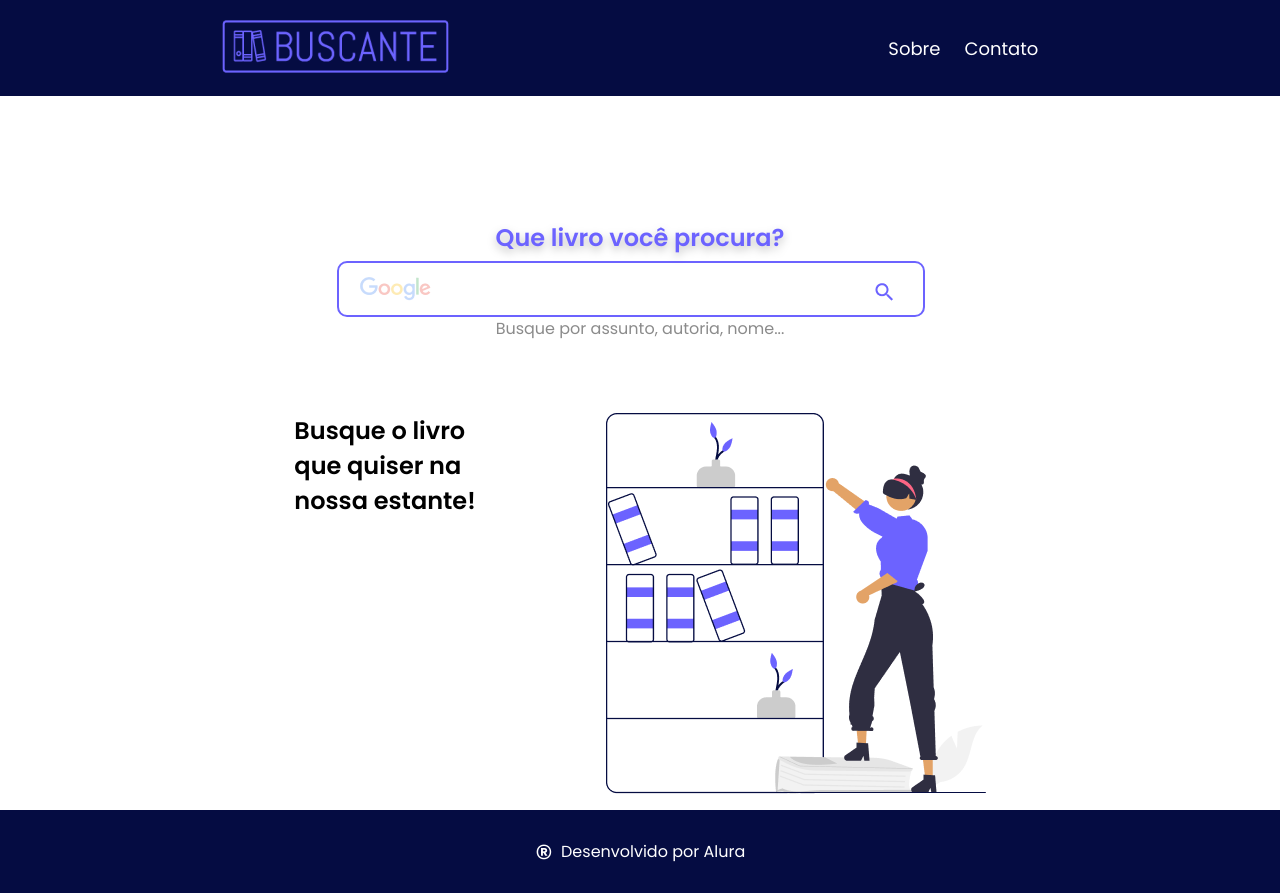
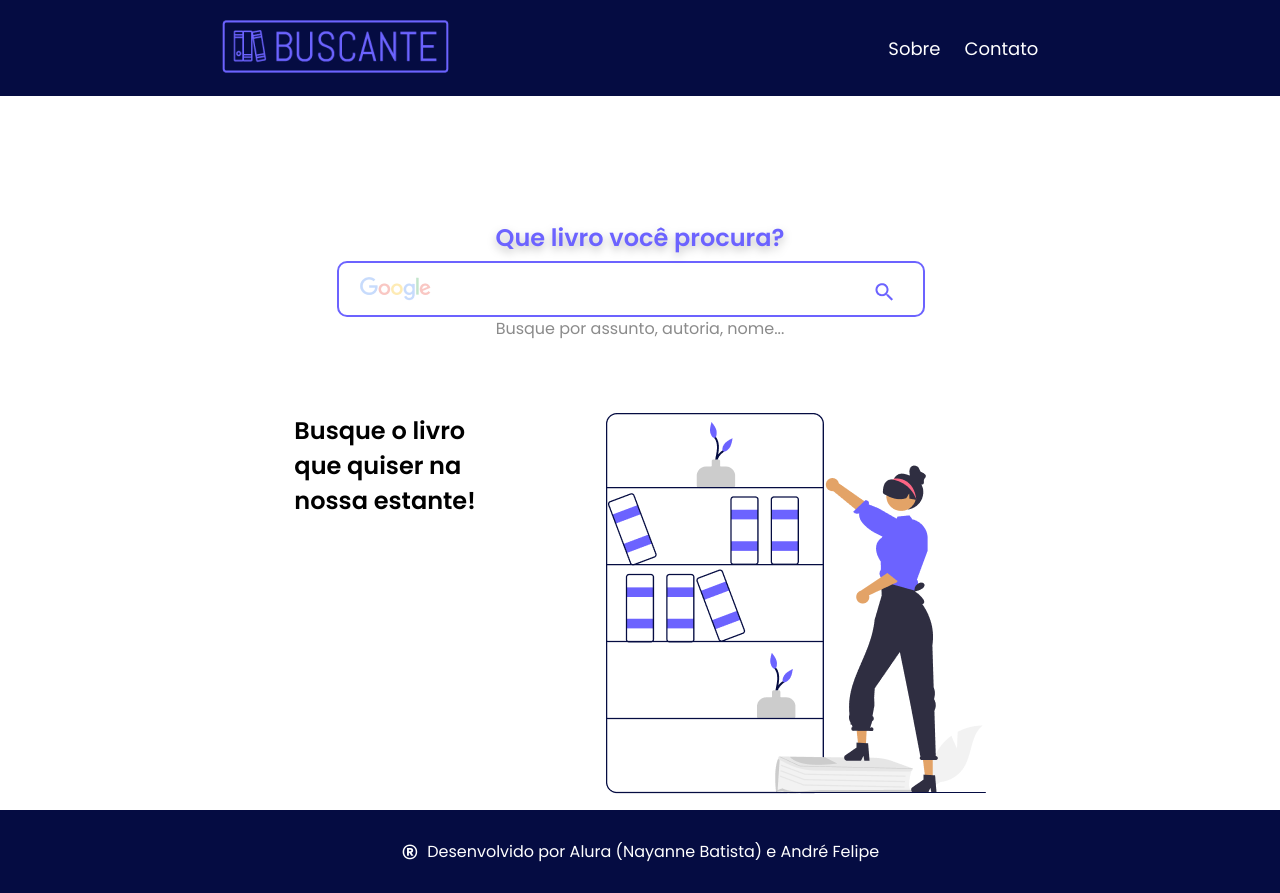
Before and after one commit to andrefelipeos/buscante, an Angular app: page /lista-livros in a window 1280 px wide. Built offline with nearby package versions, Linux system fonts and the light colour scheme.

Commit message:
Change developer's links and copyright

```diff
--- a/src/app/componentes/cabecalho/cabecalho.component.html
+++ b/src/app/componentes/cabecalho/cabecalho.component.html
@@ -3,7 +3,7 @@
     <img src="assets/imagens/logo.png" alt="Logo da aplicação Buscante">
   </button>
   <div>
-    <a href="https://github.com/nayannelbatista" target="_blank">Sobre</a>
-    <a href="https://www.linkedin.com/in/nayannebatista/" target="_blank">Contato</a>
+    <a href="https://github.com/andrefelipeos/buscante-angular-alura" target="_blank">Sobre</a>
+    <a href="https://www.linkedin.com/in/andrefelipeos/" target="_blank">Contato</a>
   </div>
 </header>
--- a/src/app/componentes/rodape/rodape.component.html
+++ b/src/app/componentes/rodape/rodape.component.html
@@ -1,4 +1,4 @@
 <footer>
   <span>&#174;</span>
-  <p>Desenvolvido por Alura</p>
+  <p>Desenvolvido por Alura (Nayanne Batista) e André Felipe</p>
 </footer>
```
